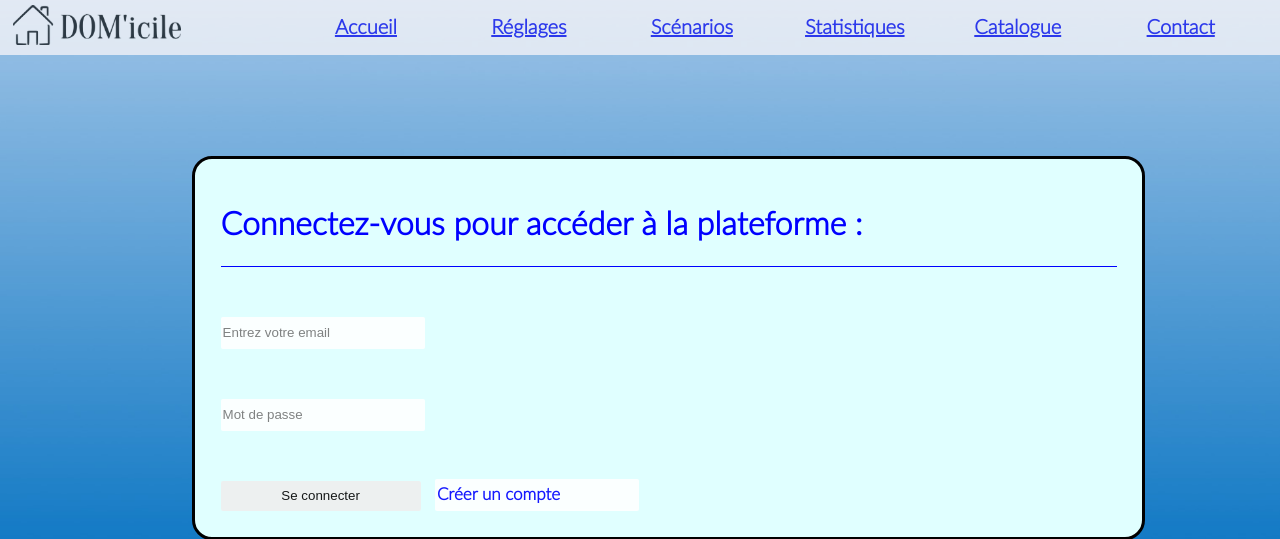
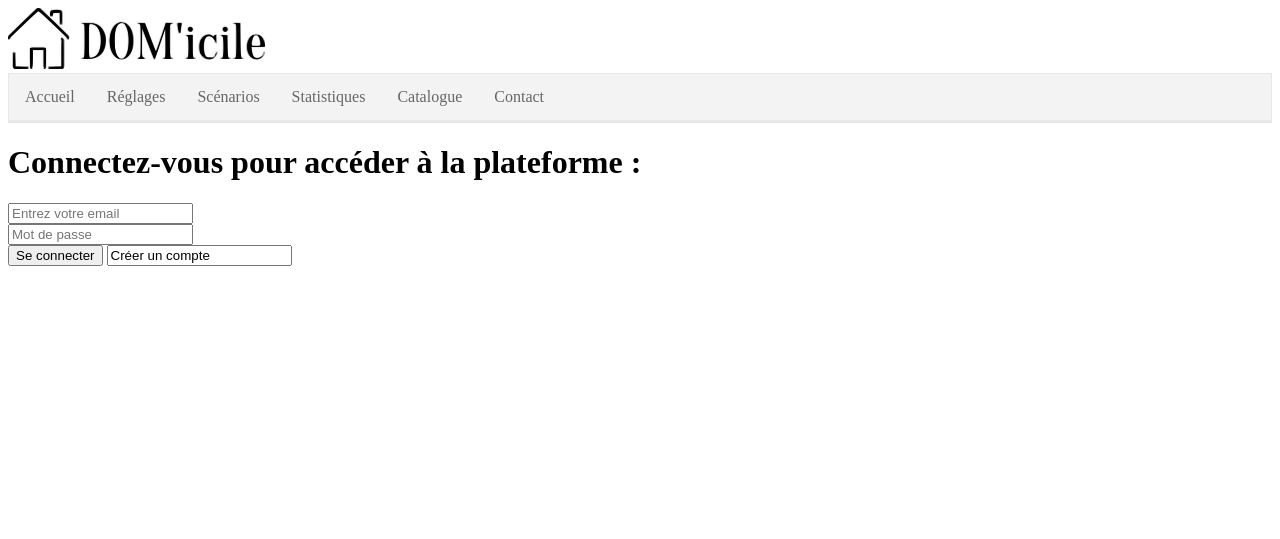
Before and after one commit to foudreclair/appg1c, a PHP site: page /appg1c/ in a window 1280 px wide. Shown: the top 539 px of the page. After the commit the page ends 266 px from the top, so only its background shows below. Run offline with PHP 8.4, Linux system fonts and the light colour scheme.

Commit message:
header | new navbar

```diff
--- a/Vue/connexion.php
+++ b/Vue/connexion.php
@@ -44,7 +44,7 @@ function isEmail(myVar){
 function validtext(val,id){
 	if (isEmail(val)) {
 
-		var verif = file('http://localhost:80/appg1c/Vue/verifbdd.php?mail='+val);
+		var verif = file('ht	p://localhost:80/appg1c/Vue/verifbdd.php?mail='+val);
 		//document.getElementById(id).innerHTML = verif;
 		if (verif){
 			document.getElementById(id).innerHTML = "Email correct ! ";
--- a/Vue/header.php
+++ b/Vue/header.php
@@ -1,12 +1,40 @@
-<?php
-//require 'Modele/fonctions.php';
-session_start();
-?>
 <!DOCTYPE html>
 <html>
 <head>
 	<title><?php echo $titre ?></title>
-	<link rel="stylesheet" href="Vue/style.css" type="text/css" />
+	 <!--   <link rel="stylesheet" href="Vue/style.css" type="text/css" /> -->
+	 <style>
+
+ul {
+    list-style-type: none;
+    margin: 0;
+    padding: 0;
+    overflow: hidden;
+    border: 1px solid #e7e7e7;
+    background-color: #f3f3f3;
+}
+
+li {
+    float: left;
+}
+
+li a {
+    display: block;
+    color: #666;
+    text-align: center;
+    padding: 14px 16px;
+    text-decoration: none;
+}
+
+li a:hover:not(.active) {
+    background-color: #ddd;
+}
+
+li a.active {
+    color: white;
+    background-color: #4CAF50;
+}
+</style>
 	<meta charset="utf-8">
 </head>
 <body>
```
Also changed, not shown: Controleur/envoi_demail.php (+7 -8 lines), header.php (deleted, +0 -33 lines).
